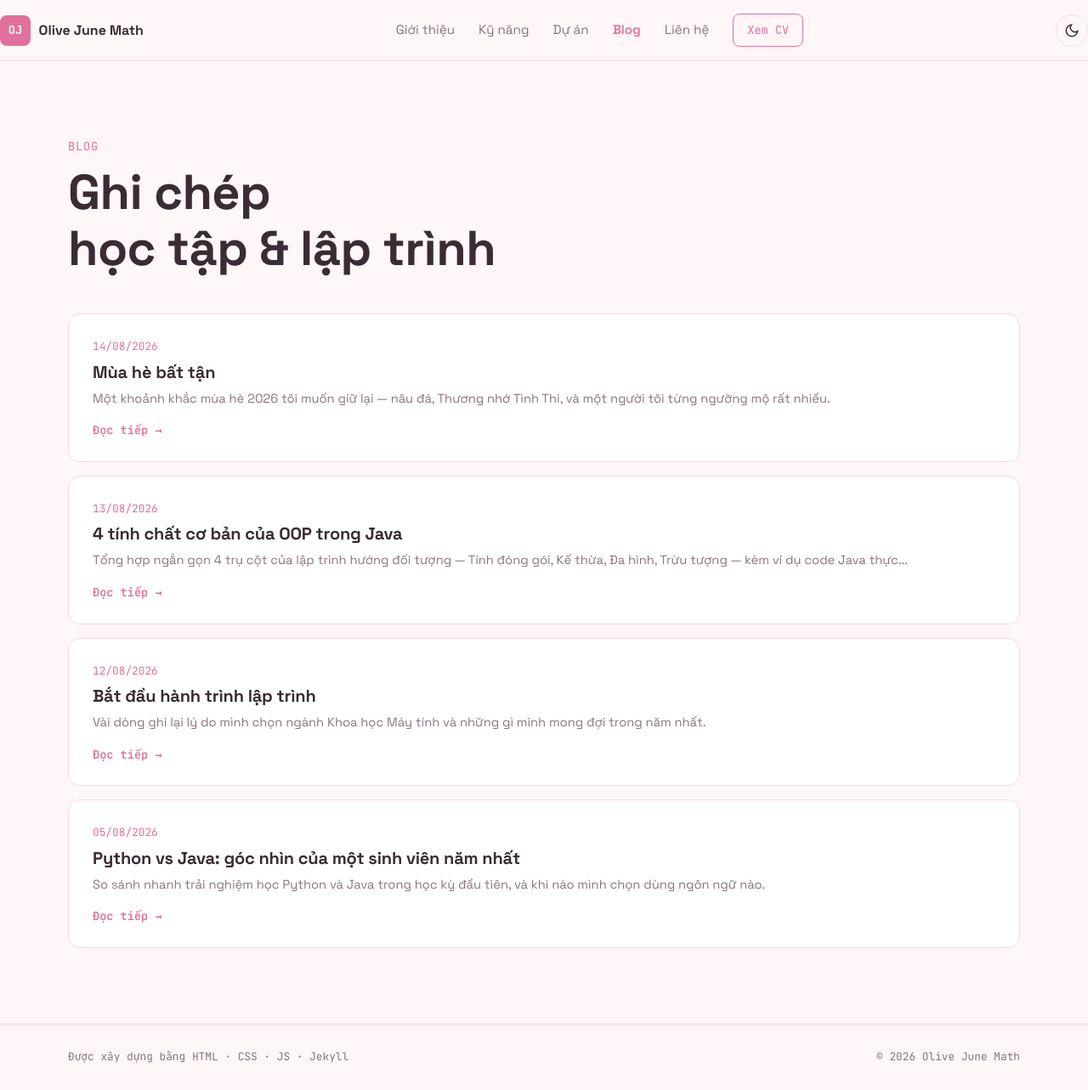
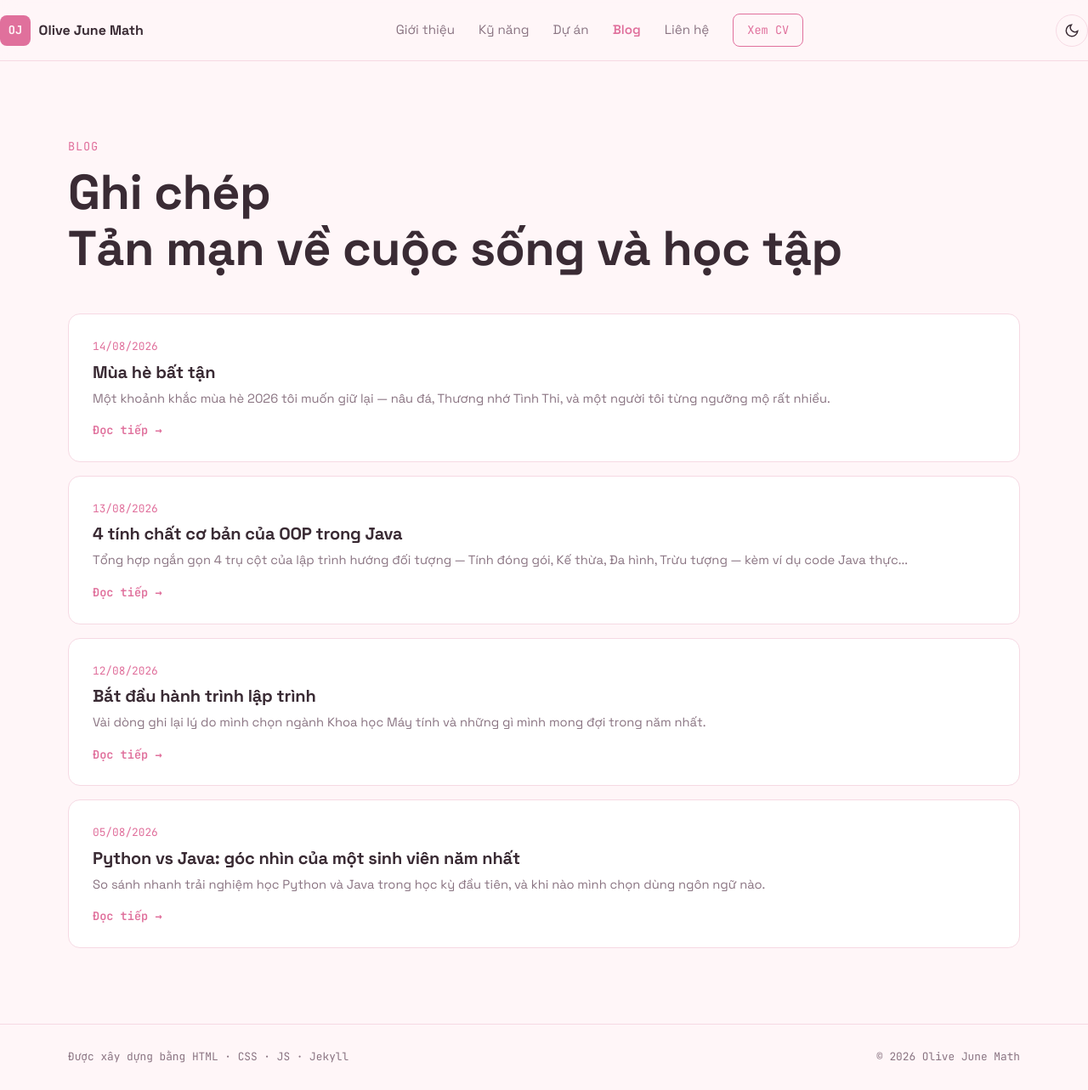
Before and after one commit to liviaisthebest911-alt/liviaisthebest911-alt.github.io, a Jekyll site: the page built from blog.html, in a window 1280 px wide and 1283 px high. Shown: the whole window at 85% size. Built offline with Jekyll 4.4.1, drawn with Linux system fonts in a browser that asks for light colours.

Commit message:
Sửa giao diện và tách các nội dung khác nhau

```diff
--- a/blog.html
+++ b/blog.html
@@ -61,7 +61,7 @@ permalink: /blog.html
         <div class="section-shell">
             <div class="section-heading fade-in">
                 <p class="section-kicker">Blog</p>
-                <h1 id="blog-heading">Ghi chép<br />học tập &amp; lập trình</h1>
+                <h1 id="blog-heading">Ghi chép<br />Tản mạn về cuộc sống và học tập</h1>
             </div>
 
             {% if site.posts.size == 0 %}
```
